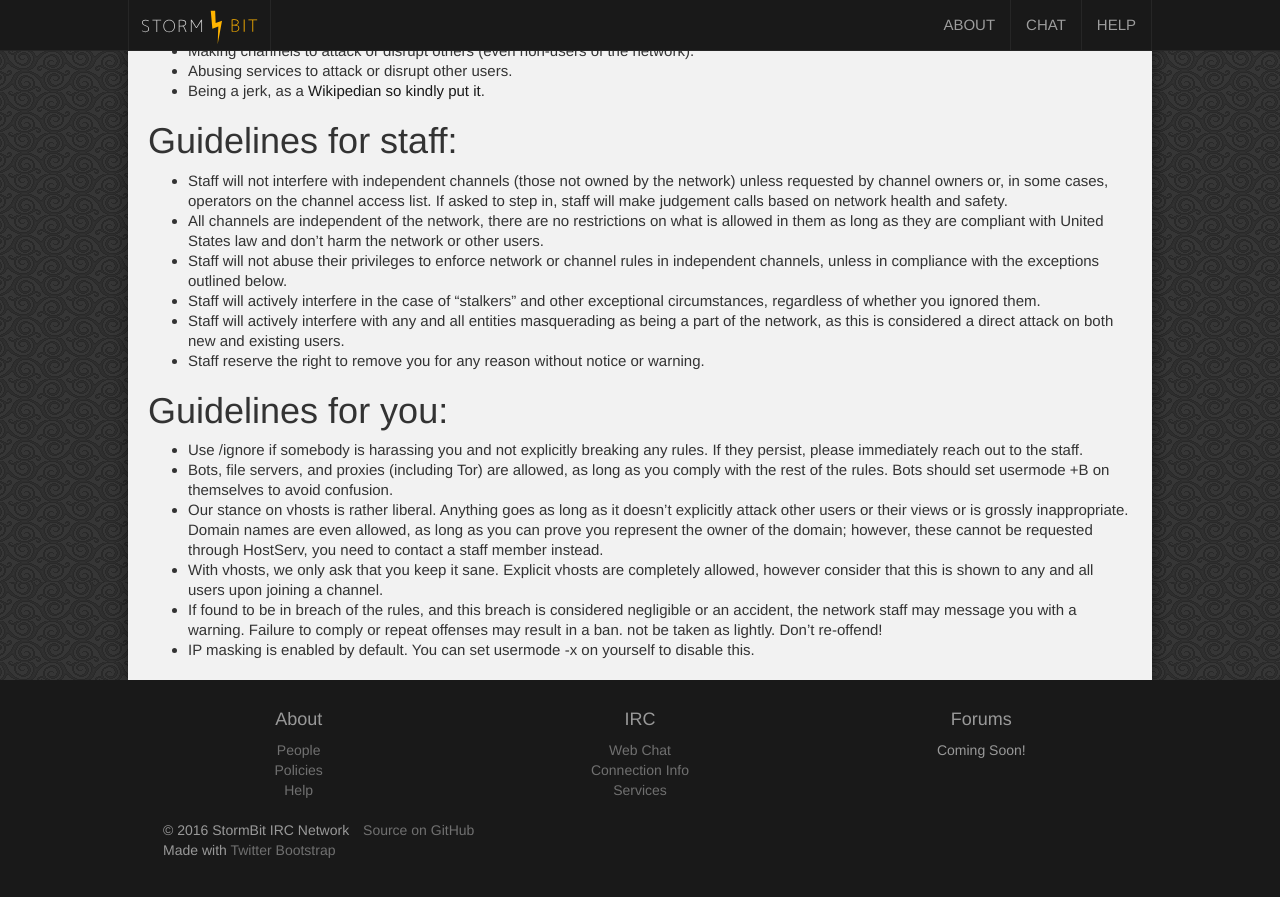
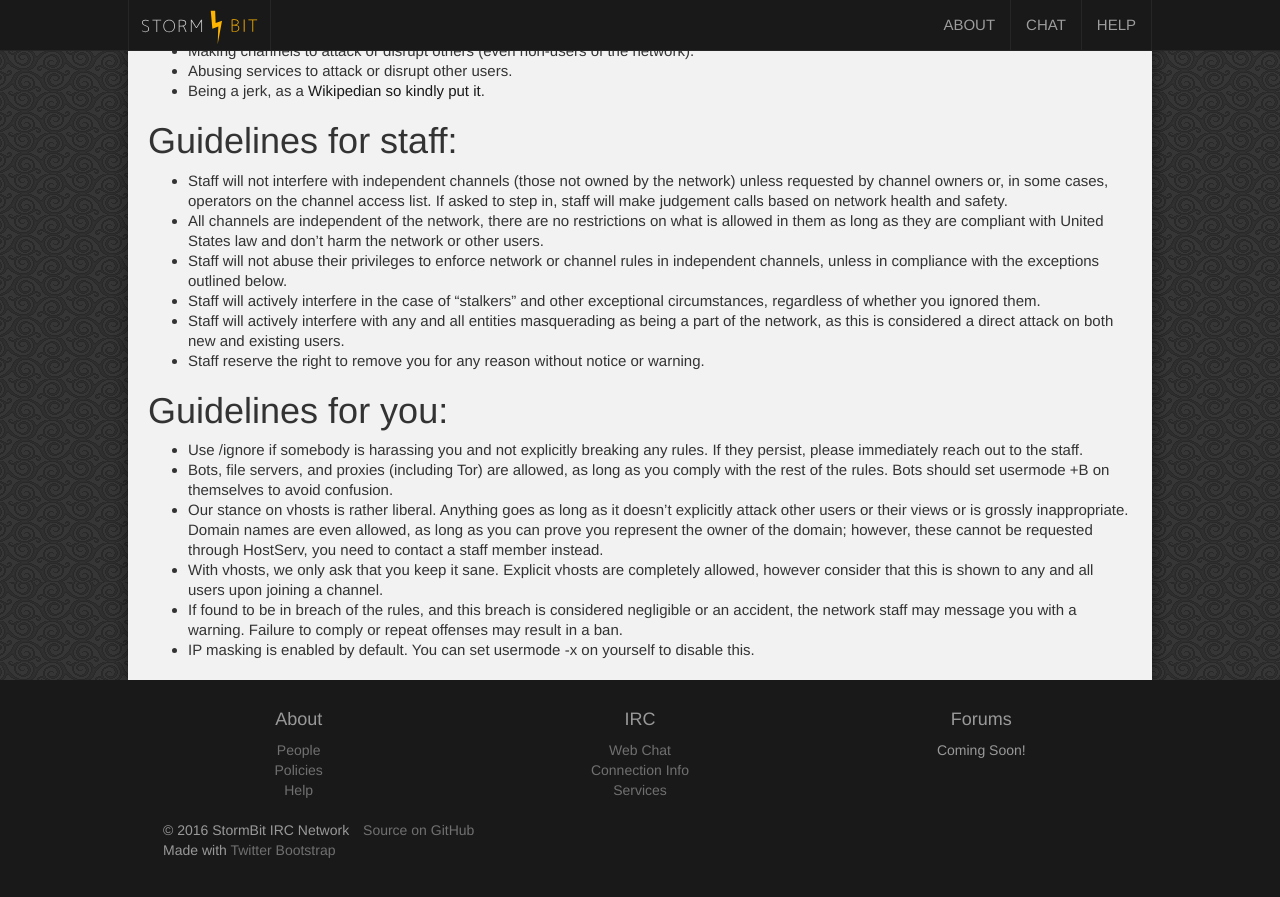
Before and after one commit to StormBit/stormbit.github.io, a Jekyll site: the page built from help/policies.md, in a window 1280 px wide and 900 px high, scrolled down 363 px. Shown: the top 897 px of the window. Built offline with Jekyll 4.4.1, drawn with Linux system fonts in a browser that asks for light colours; nearby versions of some CDN libraries.

Commit message:
Update policies.md

```diff
--- a/help/policies.md
+++ b/help/policies.md
@@ -62,6 +62,5 @@ As a StormBit user, you are expected to respect other users and network staff.
 - If found to be in breach of the rules, and this breach is considered negligible
   or an accident, the network staff may message you with a warning.  Failure to comply
   or repeat offenses may result in a ban.
-  not be taken as lightly.  Don't re-offend!
 - IP masking is enabled by default. You can set usermode -x on yourself to
   disable this.
```
